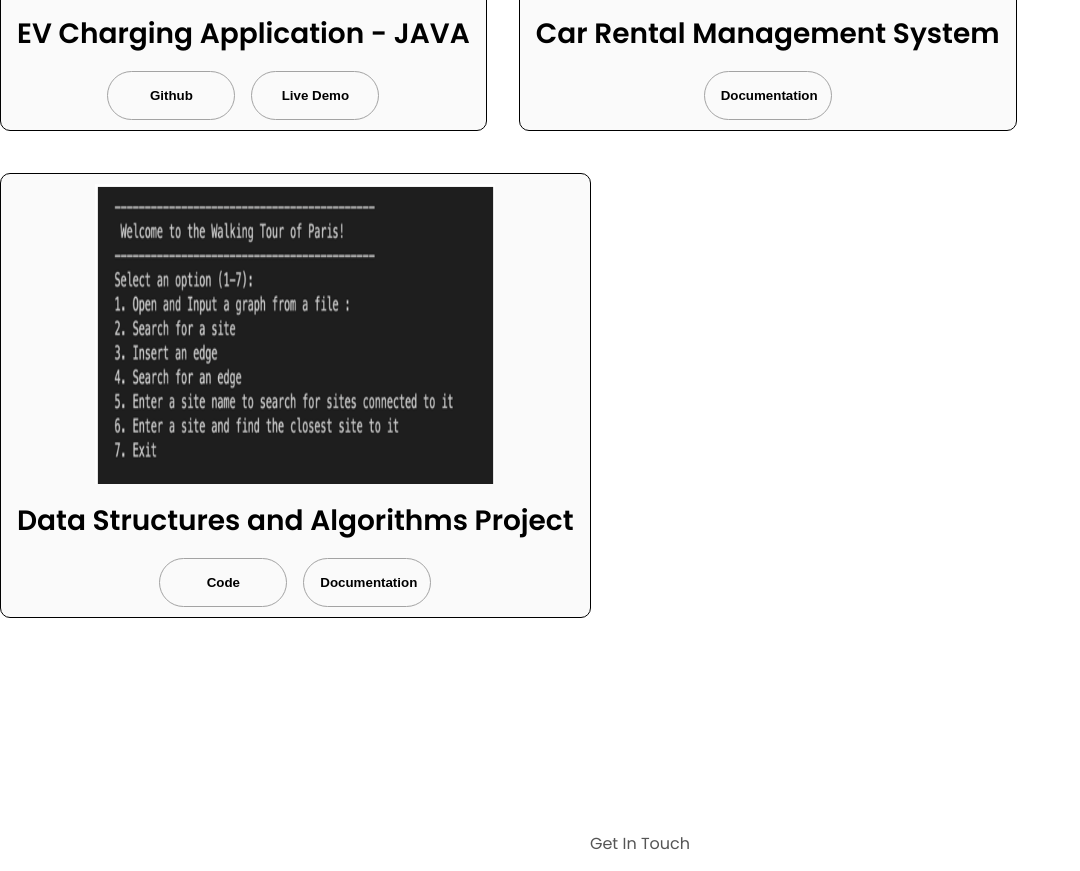
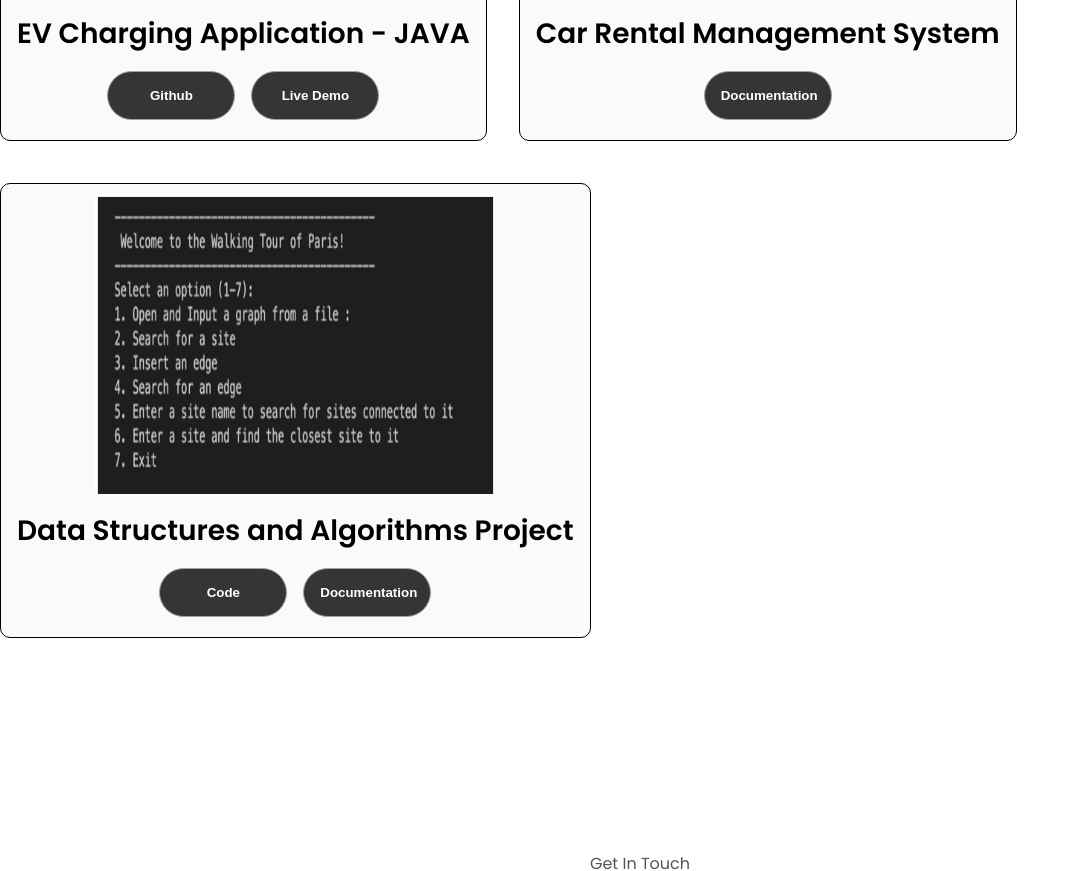
Before and after one commit to abbimurray/portfolio, a plain HTML site: page index.html in a window 1280 px wide. Shown: the part 2907-3778 px from the top of the page, without its empty margins (0-1080 px from the left). Drawn offline with Linux system fonts and the light colour scheme.

Commit message:
changed colour of buttons

```diff
--- a/index.html
+++ b/index.html
@@ -207,12 +207,12 @@
                 <h2 class="experience-sub-title project-title">EV Charging Application - JAVA</h2>
                 <div class="btn-container">
                     <button
-                        class="btn btn-colour-2 project-btn"
+                        class="btn btn-colour-1 project-btn"
                         onclick="location.href='https://github.com/abbimurray/project'"
                     >Github
                     </button>
                     <button
-                        class="btn btn-colour-2 project-btn"
+                        class="btn btn-colour-1 project-btn"
                         onclick="location.href='https://setuo365-my.sharepoint.com/:v:/g/personal/c00260073_setu_ie/EbukI3RrN7RKu4ZLcQPfDlQB-D7_YqZ7YP1MHmzhtCd-EQ?e=yTz41i&nav=eyJyZWZlcnJhbEluZm8iOnsicmVmZXJyYWxBcHAiOiJTdHJlYW1XZWJBcHAiLCJyZWZlcnJhbFZpZXciOiJTaGFyZURpYWxvZy1MaW5rIiwicmVmZXJyYWxBcHBQbGF0Zm9ybSI6IldlYiIsInJlZmVycmFsTW9kZSI6InZpZXcifX0%3D'"
                     >Live Demo
                     </button>
@@ -227,7 +227,7 @@
                 <div class="btn-container">
 
                     <button
-                        class="btn btn-colour-2 project-btn"
+                        class="btn btn-colour-1 project-btn"
                         onclick="window.open('./assets/CarRentalSystem_ProjectManual.pdf')"
                     >Documentation
                     </button>
@@ -241,12 +241,12 @@
                 <h2 class="experience-sub-title project-title">Data Structures and Algorithms Project</h2>
                 <div class="btn-container">
                     <button
-                        class="btn btn-colour-2 project-btn"
+                        class="btn btn-colour-1 project-btn"
                         onclick="window.open('./assets/RyanAbigailCode.pdf')"
                     >Code
                     </button>
                     <button
-                        class="btn btn-colour-2 project-btn"
+                        class="btn btn-colour-1 project-btn"
                         onclick="window.open('./assets/RyanAbigailReport.pdf')"
                     >Documentation
                     </button>
--- a/style.css
+++ b/style.css
@@ -486,8 +486,9 @@ article .icon{
 }
 
 .project-btn{
-    color:black;
+    color:white;
     border-color:rgb(163,163,163);
+    margin-bottom: 20px;
 }
 
 /*CONTACT */
@@ -561,7 +562,3 @@ footer p {
     height:300px;
 
 }
-
-.btn.btn-colour-2.project-btn {
-    margin-bottom: 10px; /* Adjust as needed */
-}
```
